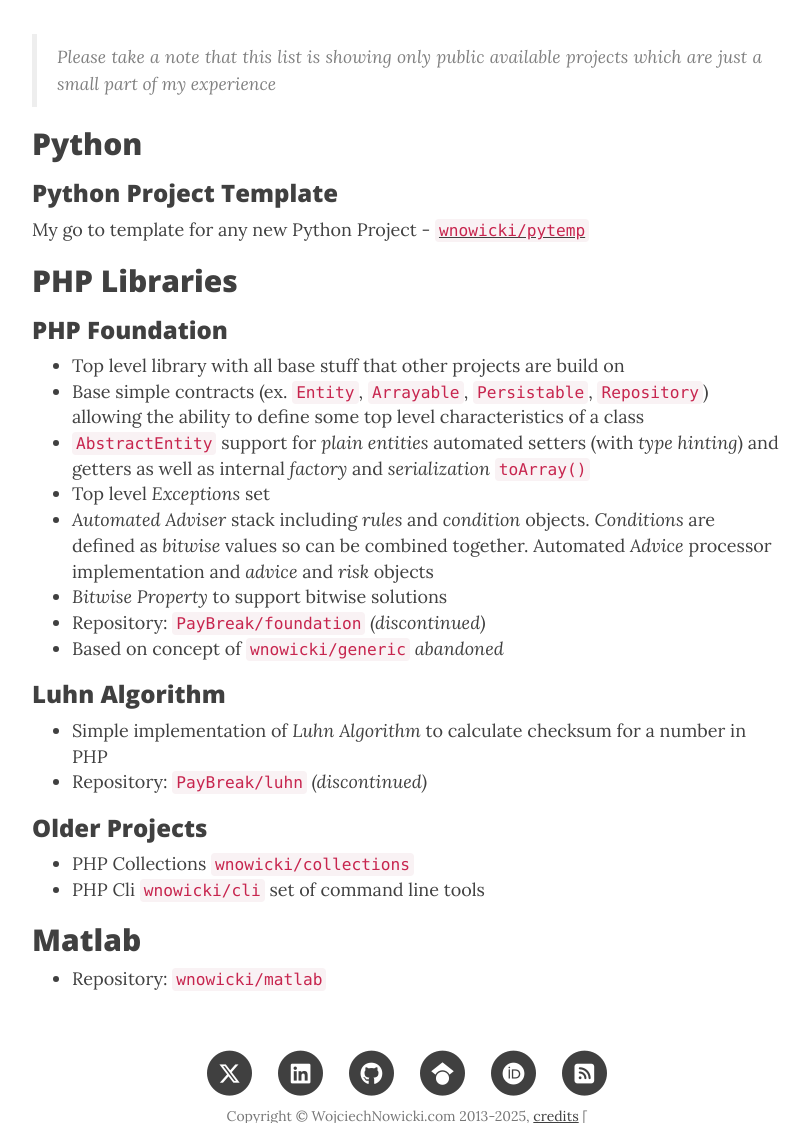
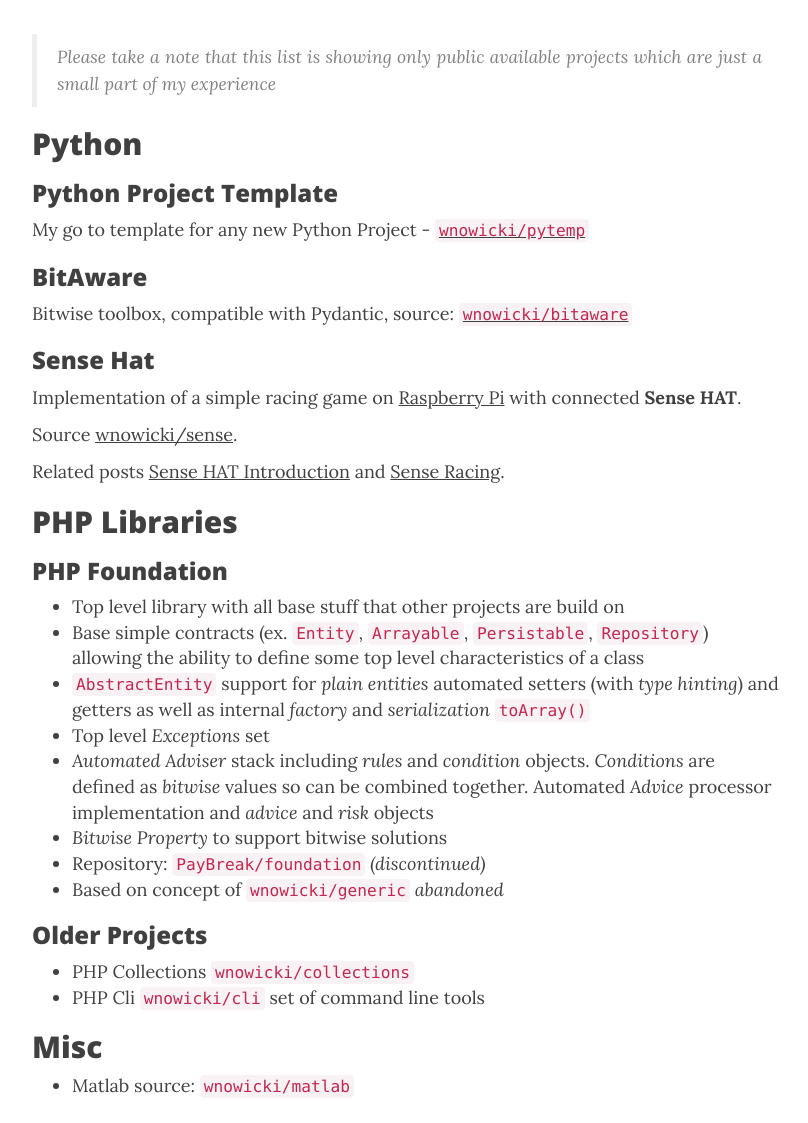
Before and after one commit to wnowicki/website, a Jekyll site: the page built from projects.md, in a window 1280 px wide and 1400 px high, scrolled down 464 px, cut to the strip 0-1123 px from the top of the window. Shown: the whole strip, without its empty margins (233-1041 px from the left). Built offline with Jekyll 4.4.1, drawn with Linux system fonts in a browser that asks for light colours; nearby versions of some CDN libraries.

Commit message:
Projects update

```diff
--- a/projects.md
+++ b/projects.md
@@ -16,6 +16,18 @@
 
 My go to template for any new Python Project - [`wnowicki/pytemp`](https://github.com/wnowicki/pytemp)
 
+### BitAware
+
+Bitwise toolbox, compatible with Pydantic, source: [`wnowicki/bitaware`](https://github.com/wnowicki/bitaware)
+
+### Sense Hat
+
+Implementation of a simple racing game on [Raspberry Pi] with connected **Sense HAT**.
+
+Source [wnowicki/sense](https://github.com/wnowicki/sense).
+
+Related posts [Sense HAT Introduction](/2022/06/21/sense-hat) and [Sense Racing](/2024/04/02/sense-racing).
+
 ## PHP Libraries
 
 ### PHP Foundation
@@ -29,16 +41,13 @@
 - Repository: `PayBreak/foundation` *(discontinued)*
 - Based on concept of [`wnowicki/generic`](https://github.com/wnowicki/generic) *abandoned*
 
-### Luhn Algorithm
-
-- Simple implementation of [*Luhn Algorithm*](https://en.wikipedia.org/wiki/Luhn_algorithm) to calculate checksum for a number in PHP
-- Repository: `PayBreak/luhn` *(discontinued)*
-
 ### Older Projects
 
 - PHP Collections [`wnowicki/collections`](https://github.com/wnowicki/collections)
 - PHP Cli [`wnowicki/cli`](https://github.com/wnowicki/cli) set of [command line](https://en.wikipedia.org/wiki/Command-line_interface) tools
 
-## Matlab
+## Misc
 
-- Repository: [`wnowicki/matlab`](https://github.com/wnowicki/matlab)
+- Matlab source: [`wnowicki/matlab`](https://github.com/wnowicki/matlab)
+
+[Raspberry Pi]: /blog/categories/raspi/
```
